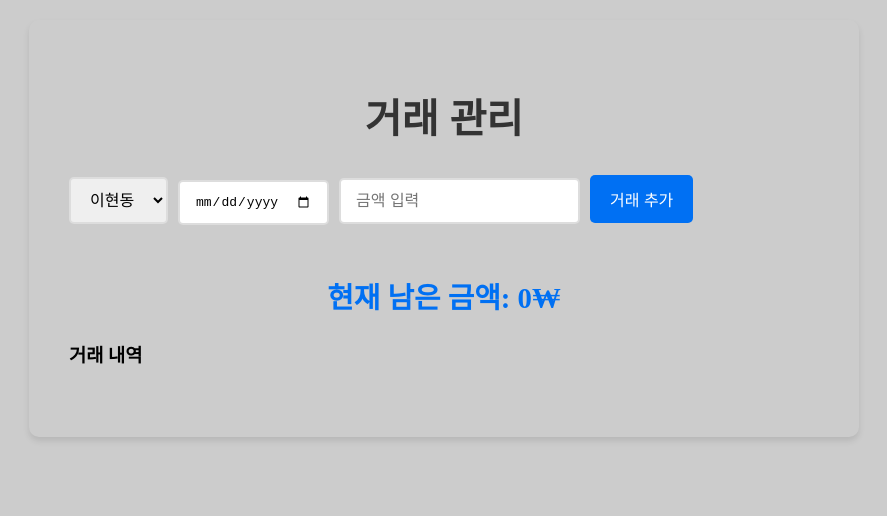
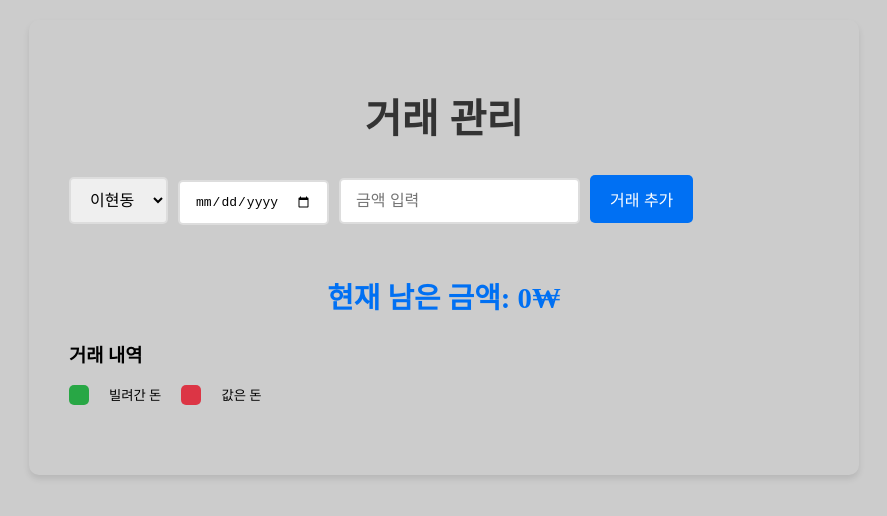
Before and after one commit to wogml3270/finance-app, a Next.js app: page / in a window 1280 px wide. Shown: the top 516 px of the page, without its empty margins (196-1083 px from the left). Built offline with nearby package versions, Linux system fonts and the light colour scheme.

Commit message:
거래 내역 리슽트를 최신날짜 별 정렬 기능 추가

```diff
--- a/src/pages/index.js
+++ b/src/pages/index.js
@@ -53,7 +53,7 @@ export default function Home() {
       [selectedPerson]: [
         ...(transactions[selectedPerson] || []),
         newTransaction,
-      ],
+      ].sort((a, b) => new Date(b.date) - new Date(a.date)), // 최신 날짜 기준 정렬
     };
 
     setTransactions(newTransactions);
@@ -108,6 +108,12 @@ export default function Home() {
       <Balance>현재 남은 금액: {balance}₩</Balance>
 
       <h3>거래 내역</h3>
+      <TransactionGuied>
+        <span></span>
+        <small>빌려간 돈</small>
+        <span></span>
+        <small>값은 돈</small>
+      </TransactionGuied>
       <TransactionList>
         {(transactions[selectedPerson] || []).map((transaction, index) => (
           <TransactionItem key={index} isPositive={transaction.amount > 0}>
@@ -191,6 +197,27 @@ const Balance = styled.h2`
   font-weight: bold;
 `;
 
+const TransactionGuied = styled.div`
+  display: flex;
+  gap: 20px;
+
+  span {
+    width: 20px;
+    height: 20px;
+    border-radius: 5px;
+
+    &:nth-child(1) {
+      background-color: #28a745;
+    }
+    &:nth-child(3) {
+      background-color: #dc3545;
+    }
+  }
+
+  small {
+  }
+`;
+
 const TransactionList = styled.ul`
   margin-top: 30px;
   list-style-type: none;
```
Also changed, not shown: 1 other file (tests, documents, lock files or other folders).
